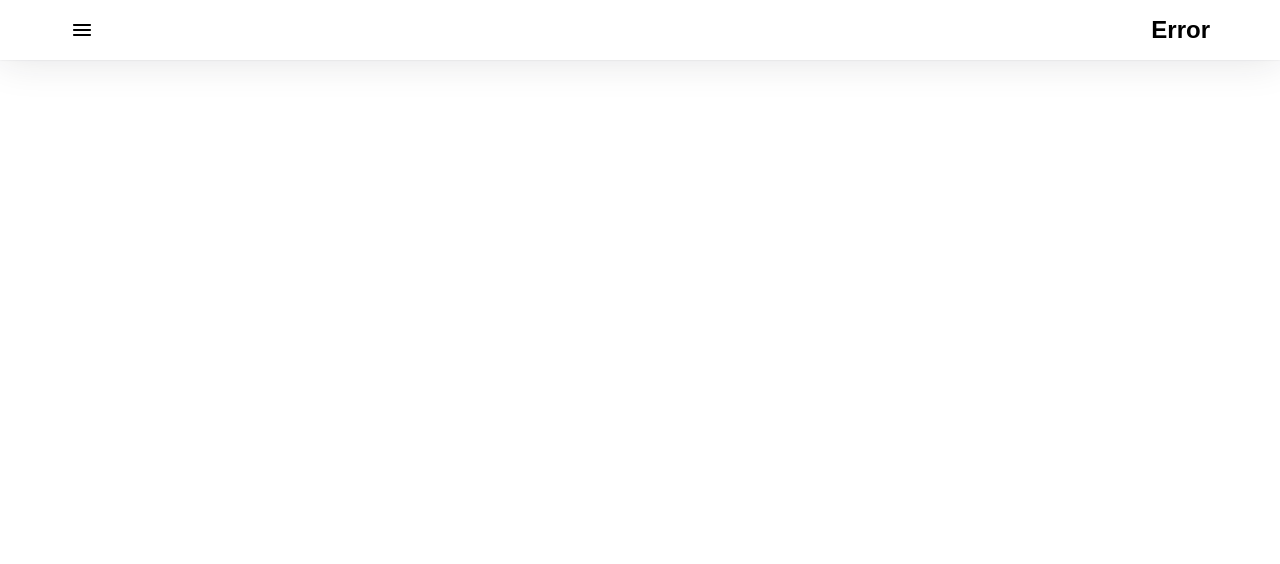
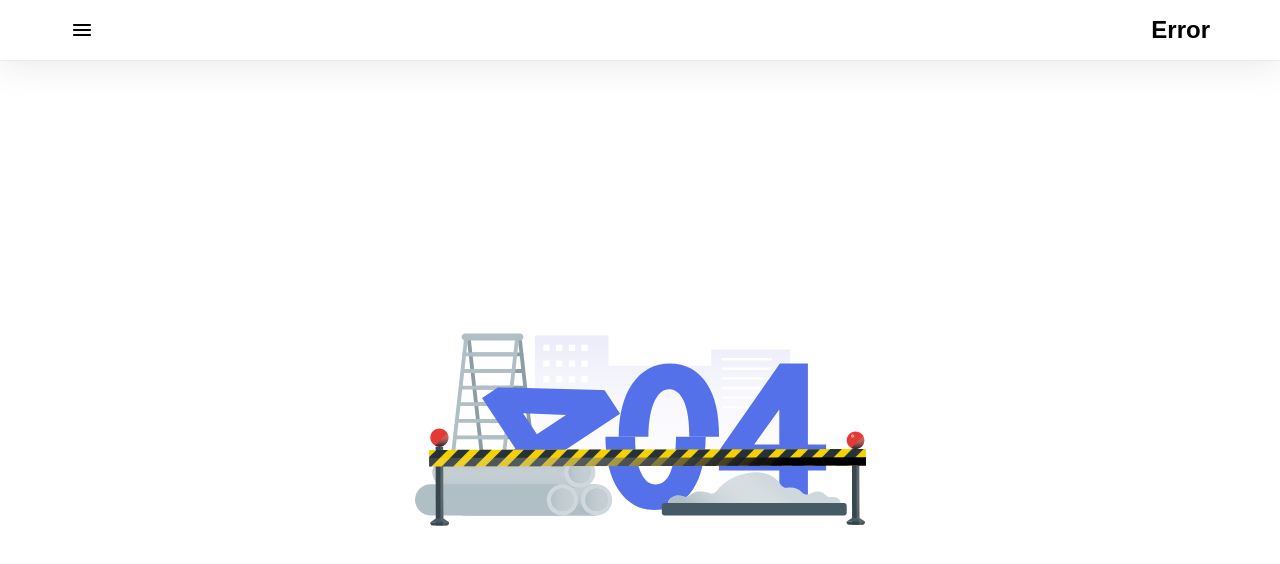
Before and after one commit to Viktor1504/HW02, a React (Create React App) app: page / in a window 1280 px wide. Shown: the top 564 px of the page. Built offline with nearby package versions, Linux system fonts and the light colour scheme.

Commit message:
HW5 refactor

```diff
--- a/src/s2-homeworks/hw05/Pages.tsx
+++ b/src/s2-homeworks/hw05/Pages.tsx
@@ -26,7 +26,7 @@ function Pages() {
                 <Route path={PATH.JUNIOR_PLUS} element={<JuniorPlus/>}/>
 
                 {/*роут для несуществующей страницы должен отрисовать <Error404 />*/}
-                <Route path={'/Error404'} element={<Error404/>}/>
+                <Route path={'/*'} element={<Error404/>}/>
             </Routes>
         </div>
     )
```
